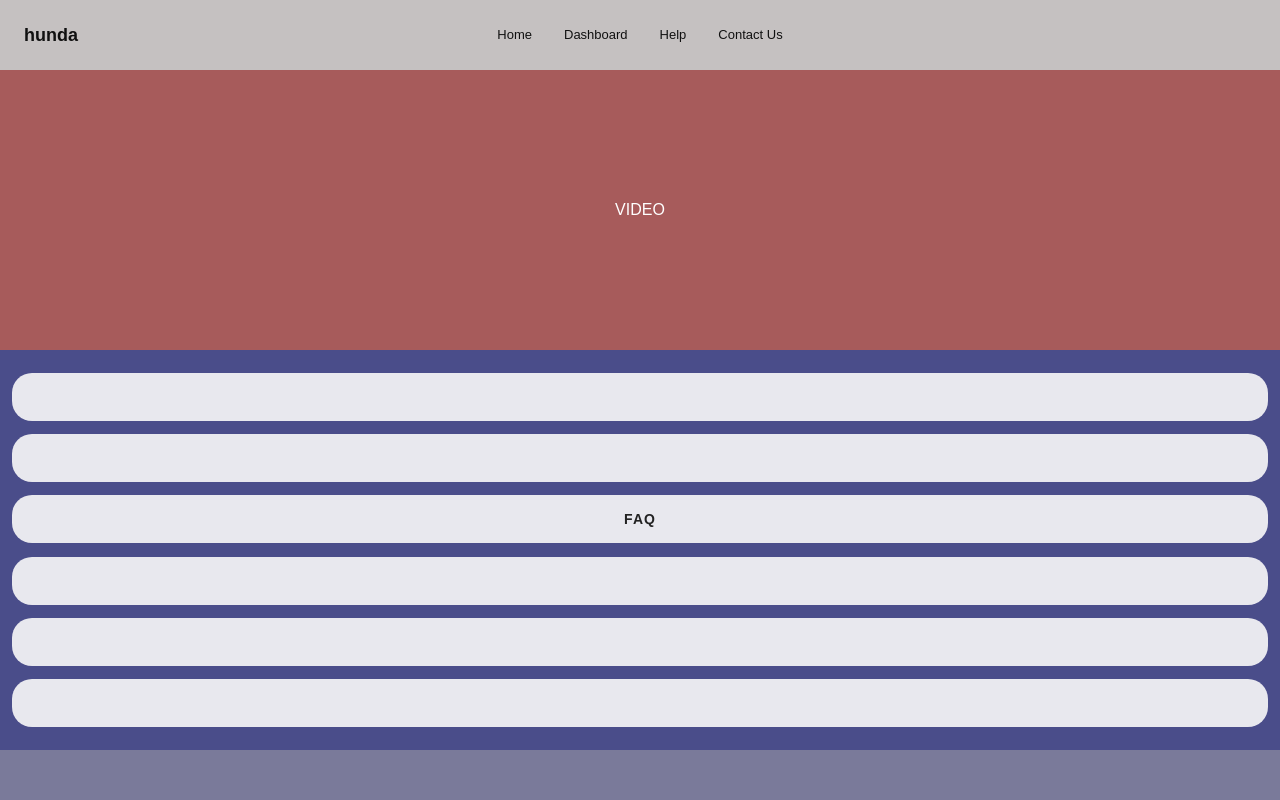
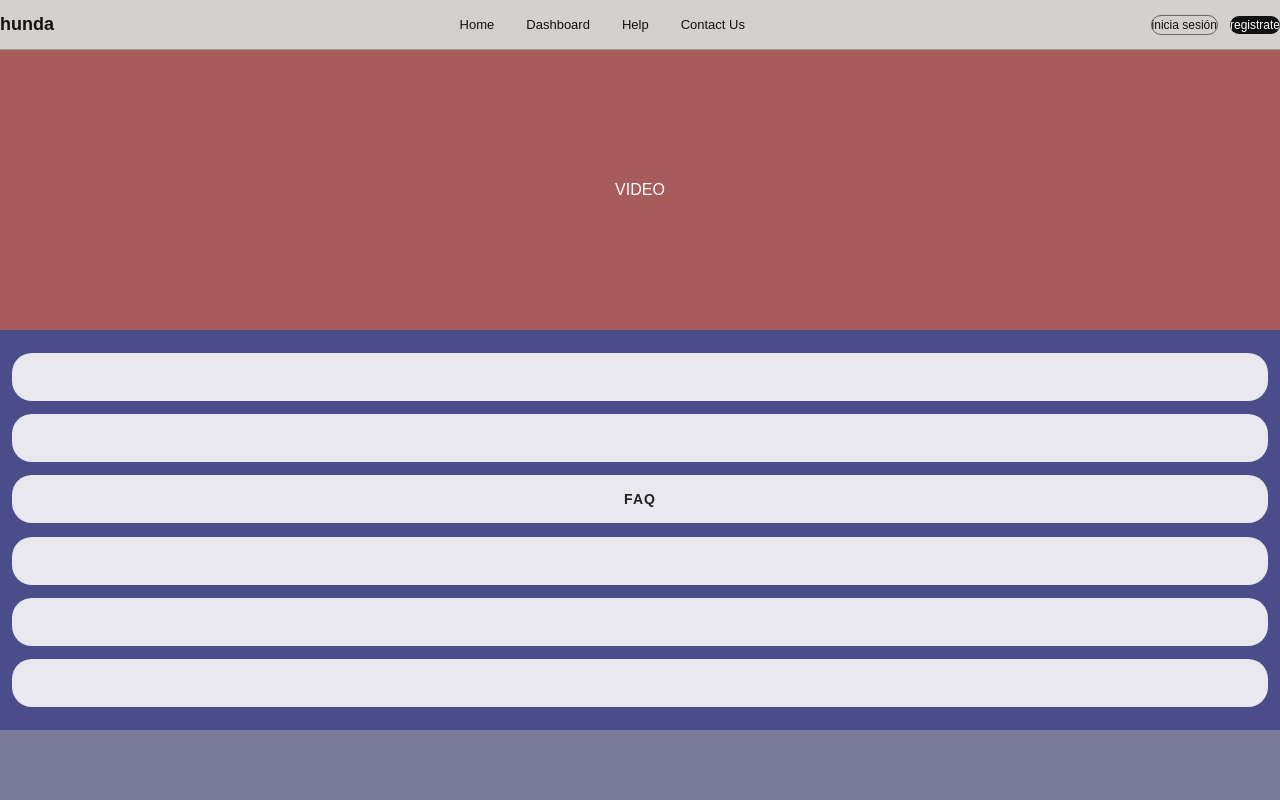
Before and after one commit to brigitteblau/bbm, a Next.js app: page /help in a window 1280 px wide. Shown: the top 800 px of the page. Built offline with nearby package versions, Linux system fonts and the light colour scheme.

Commit message:
intente arreglar la navbar sin mucho exito

```diff
--- a/app/globals.css
+++ b/app/globals.css
@@ -45,7 +45,7 @@ html, body {
 /* LANDING */
 .landing-hero {
   background: #6b3a3a;
-  height: calc(100vh - 52px);
+  height: calc(100vh - 60px);  /* ← cambiar aquí */
   display: flex;
   flex-direction: column;
   justify-content: space-between;
@@ -109,7 +109,7 @@ html, body {
   align-items: center;
   justify-content: center;
   gap: 24px;
-  height: calc(100vh - 52px);
+  height: calc(100vh - 60px);
 }
 
 .contact-hero .dot {
--- a/app/landing/page.tsx
+++ b/app/landing/page.tsx
@@ -0,0 +1,16 @@
+import Navbar from "@/components/Navbar";
+import "./globals.css";
+export default function LandingPage() {
+  return (
+    <div style={{ width: "100%" }}>
+      <Navbar />
+      <div className="landing-hero">
+        <span className="landing-section1">Section 1</span>
+        <button className="demo-btn">DEMO</button>
+      </div>
+      <div className="footer">
+        <span className="footer-label">FOOTER</span>
+      </div>
+    </div>
+  );
+}
--- a/components/Navbar.tsx
+++ b/components/Navbar.tsx
@@ -1,15 +1,41 @@
-// components/Navbar.tsx
 export default function Navbar() {
   return (
-    <nav className="bg-[#C5C1C1] h-[70px] flex items-center justify-center px-6 relative">
-      <span className="text-[18px] font-bold text-[#111] absolute left-6">
+    <nav className="w-full bg-[#D4D0CE] h-[50px] flex items-center border-b border-[#999]">
+      {/* Logo - con más espacio desde la izquierda */}
+      <span className="text-[18px] font-bold text-[#111] flex-shrink-0 ml-8">
         hunda
       </span>
-      <div className="flex gap-8">
-        <a href="#" className="text-[13px] text-[#111] no-underline">Home</a>
-        <a href="#" className="text-[13px] text-[#111] no-underline">Dashboard</a>
-          <a href="/help" className="text-[13px] text-[#111] no-underline">Help</a>
-        <a href="/contact" className="text-[13px] text-[#111] no-underline">Contact Us</a>
+
+      {/* Links centrales */}
+      <div className="flex gap-8 flex-1 justify-center">
+        <a href="/" className="text-[13px] text-[#111] no-underline hover:opacity-60">
+          Home
+        </a>
+        <a href="/dashboard" className="text-[13px] text-[#111] no-underline hover:opacity-60">
+          Dashboard
+        </a>
+        <a href="/help" className="text-[13px] text-[#111] no-underline hover:opacity-60">
+          Help
+        </a>
+        <a href="/contact" className="text-[13px] text-[#111] no-underline hover:opacity-60">
+          Contact Us
+        </a>
+      </div>
+
+      {/* Botones derechos - con más espacio desde la derecha */}
+      <div className="flex items-center gap-3 flex-shrink-0 mr-8">
+        <a
+          href="/login"
+          className="px-4 py-1.5 text-[12px] text-[#111] border border-[#666] rounded-full no-underline hover:bg-[#bbb]"
+        >
+          inicia sesión
+        </a>
+        <a
+          href="/register"
+          className="px-4 py-1.5 text-[12px] text-white bg-[#111] rounded-full no-underline hover:bg-[#333]"
+        >
+          registrate
+        </a>
       </div>
     </nav>
   );
```
Also changed, not shown: components/footer.tsx (added).
